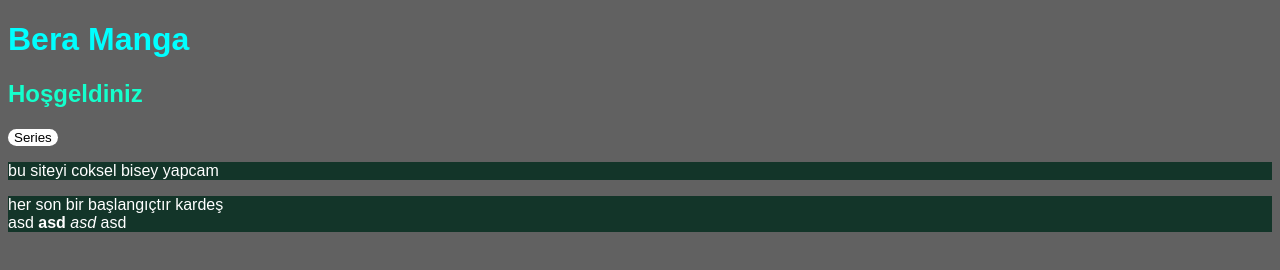
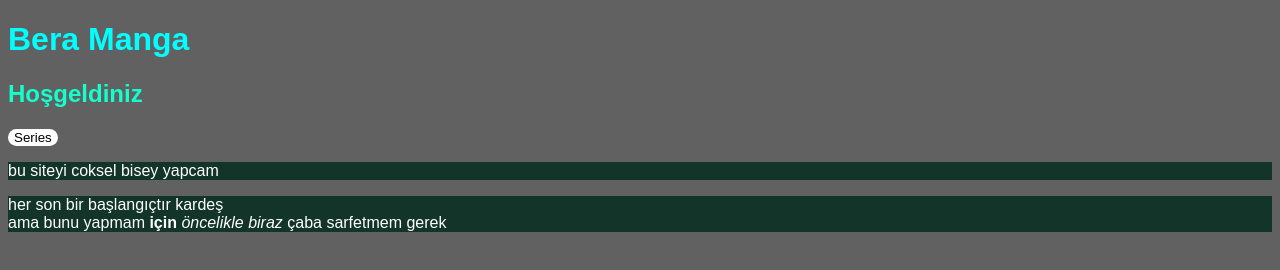
Before and after one commit to beraguler/berasubs, a plain HTML site: page index.html in a window 1280 px wide. Drawn offline with Linux system fonts and the light colour scheme.

Commit message:
Update index.html

```diff
--- a/index.html
+++ b/index.html
@@ -31,6 +31,6 @@
         <h2>Hoşgeldiniz</h2>
         <button>Series</button>
         <p>bu siteyi coksel bisey yapcam</p>
-        <p>her son bir başlangıçtır kardeş <br> asd <strong>asd</strong> <em>asd </em>asd </p>
+        <p>her son bir başlangıçtır kardeş <br> ama bunu yapmam <strong>için</strong> <em>öncelikle biraz </em>çaba sarfetmem gerek </p>
     </body>
 </html>
```
